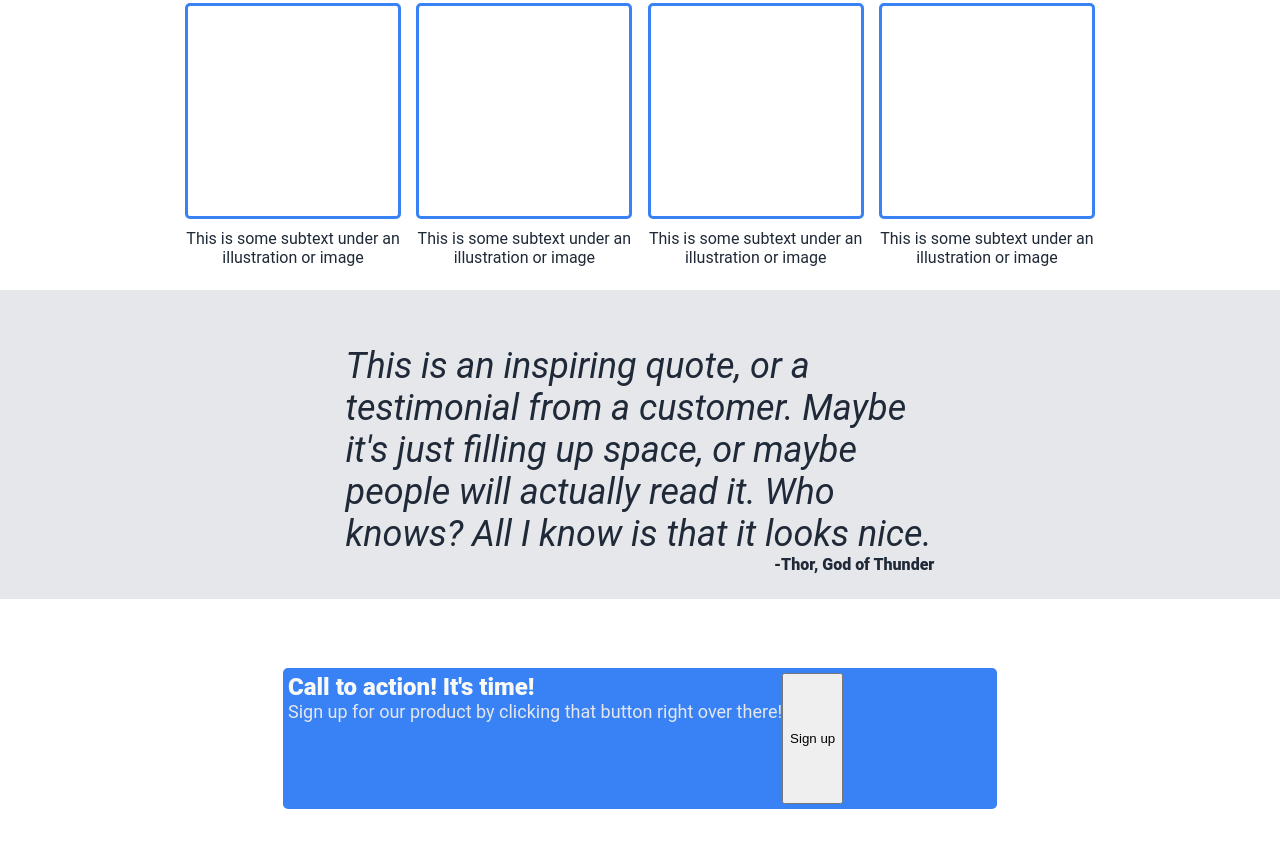
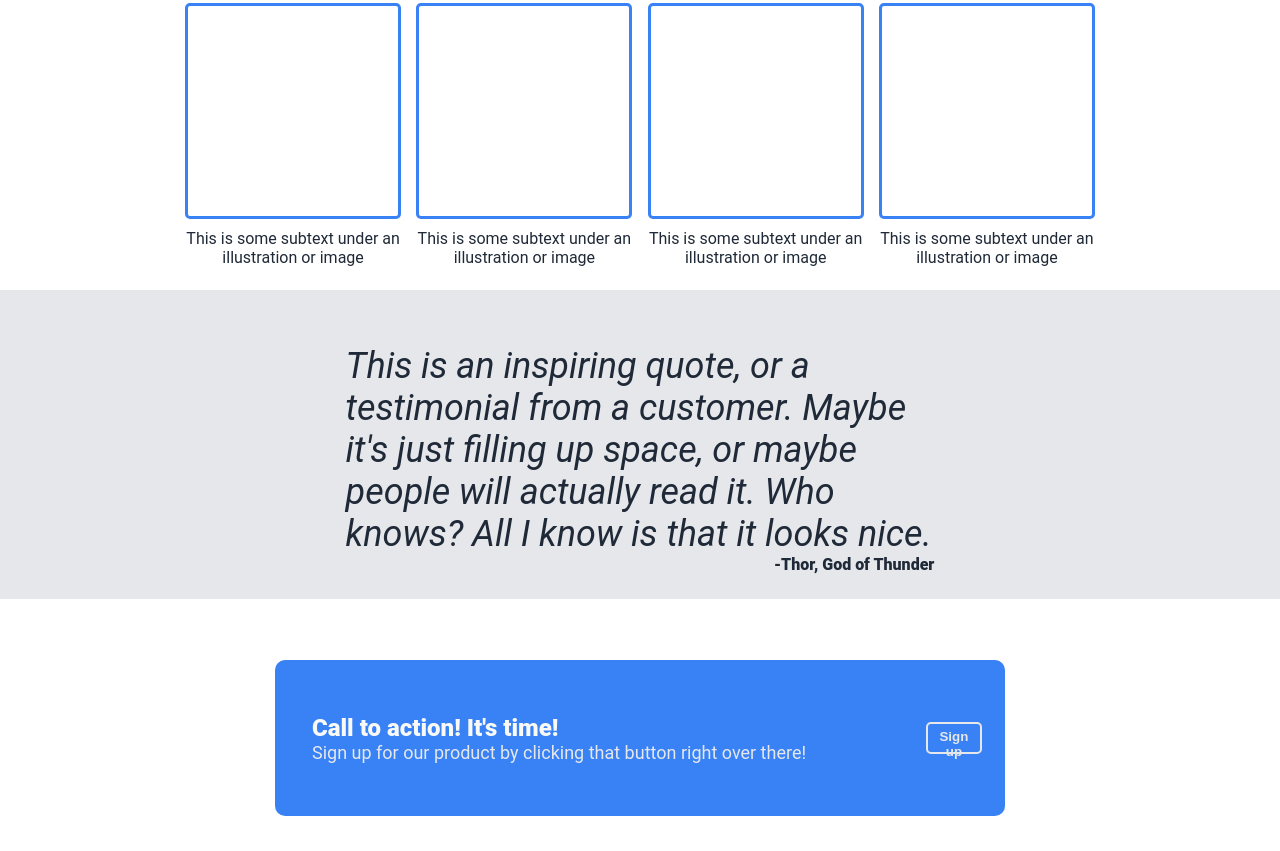
Before and after one commit to Nathoggles/skeleton-landing-page, a plain HTML site: page index.html in a window 1280 px wide. Shown: the part 524-1375 px from the top of the page. Drawn offline with Linux system fonts and the light colour scheme.

Commit message:
finish section4

```diff
--- a/style.css
+++ b/style.css
@@ -171,14 +171,19 @@ body {
     width: 55%;
     height: 52%;
     color: #e5e7eb;
-    border-radius: 5px;
+    border-radius: 10px;
     padding: 5px;
     display: flex;
+    justify-content: center;
+    align-items: center;
+    gap: 15%;
+    padding: 1%;
 }
 
 #callContainer {
     display: flex;
     flex-direction: column;
+    padding: 2%;
 }
 
 #callMain {
@@ -192,6 +197,19 @@ body {
     color: #e5e7eb;
 }
 
+#button2 {
+    background-color: #3882f6;
+    flex-shrink: 0;
+    width: 8%;
+    height: 25%;
+    color: #e5e7eb;
+    border-radius: 5px;
+    border-style: none;
+    border: 2px #e5e7eb solid;
+    padding: 5px;
+    font-weight: 600;
+}
+
 /*
 brief sections  height
 px   vh
```
